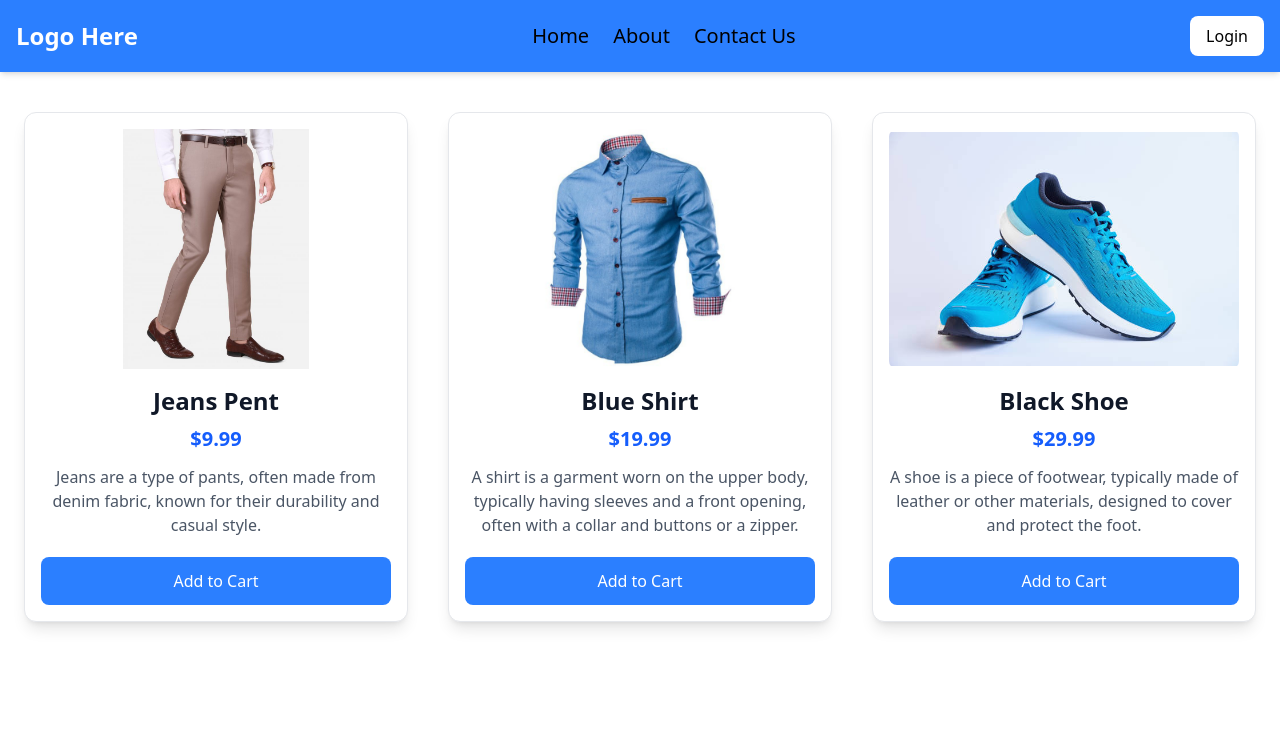
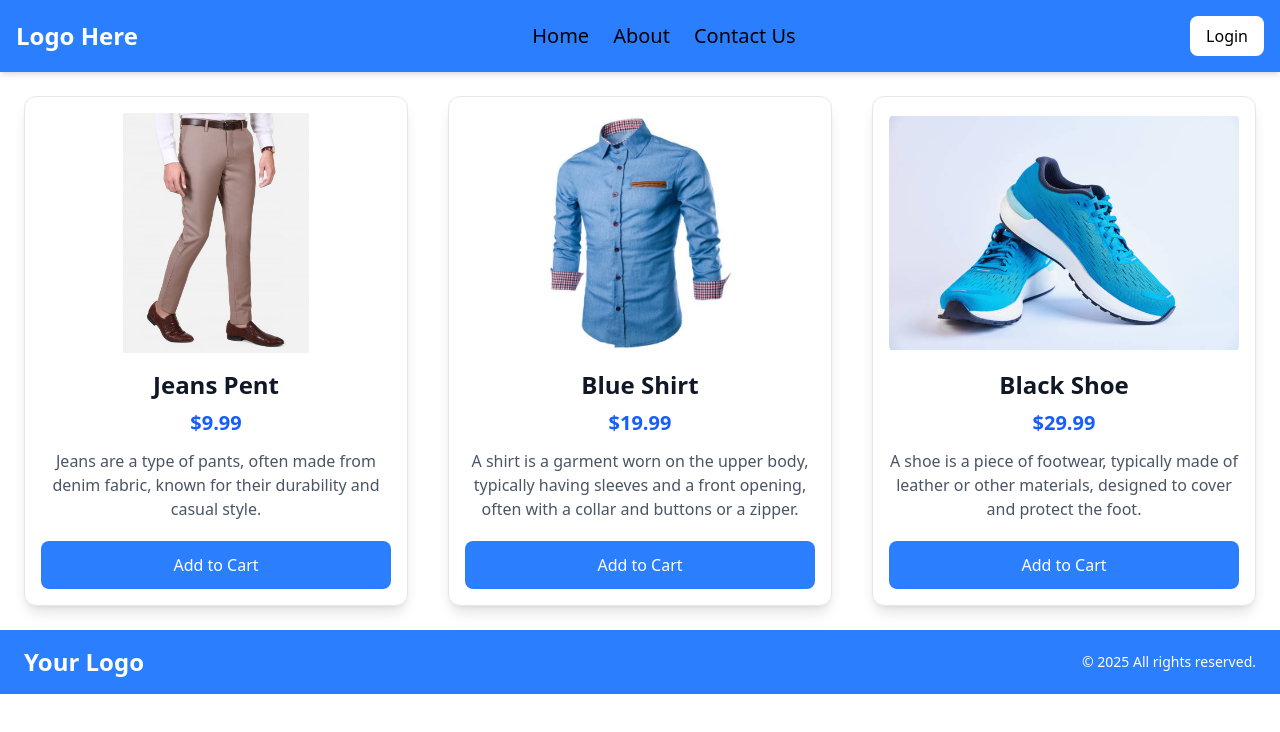
Before and after one commit to Ahad-Awan/React-E-Commerce, a React (Vite) app: page / in a window 1280 px wide. Shown: the top 732 px of the page. Built offline with nearby package versions, Linux system fonts and the light colour scheme.

Commit message:
footer complete

```diff
--- a/src/App.jsx
+++ b/src/App.jsx
@@ -1,3 +1,4 @@
+import Footer from "./components/Footer";
 import HeroSection from "./components/Herosection";
 import Navbar from "./components/Navbar";
 
@@ -6,6 +7,7 @@ function App() {
     <>
       <Navbar />
       <HeroSection />
+      <Footer />
     </>
   );
 }
--- /dev/null
+++ b/src/components/Footer.jsx
@@ -0,0 +1,16 @@
+import React from "react";
+
+const Footer = () => {
+  return (
+    <footer className="bg-blue-500 text-white mt-6 py-4">
+      <div className="max-w-screen-xl mx-auto flex flex-col md:flex-row justify-between items-center px-6">
+        <h1 className="text-2xl font-bold">Your Logo</h1>
+        <p className="text-white text-sm mt-2 md:mt-0">
+          © 2025 All rights reserved.
+        </p>
+      </div>
+    </footer>
+  );
+};
+
+export default Footer;
--- a/src/components/HeroSection.jsx
+++ b/src/components/HeroSection.jsx
@@ -28,7 +28,7 @@ const products = [
 
 const Herosection = () => {
   return (
-    <div className="flex justify-center items-center gap-10 mt-10">
+    <div className="flex justify-center items-center gap-10 mt-6">
       <Cards products={products} />
     </div>
   );
```
